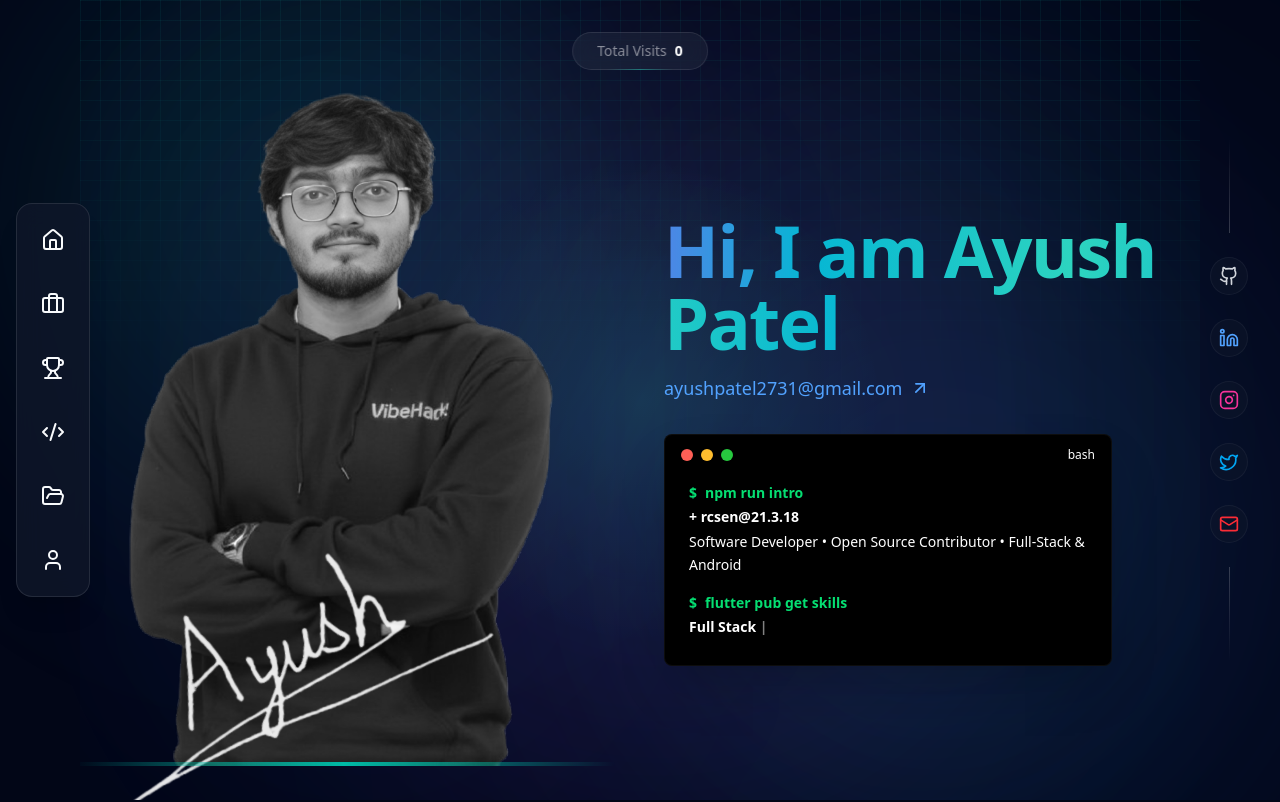
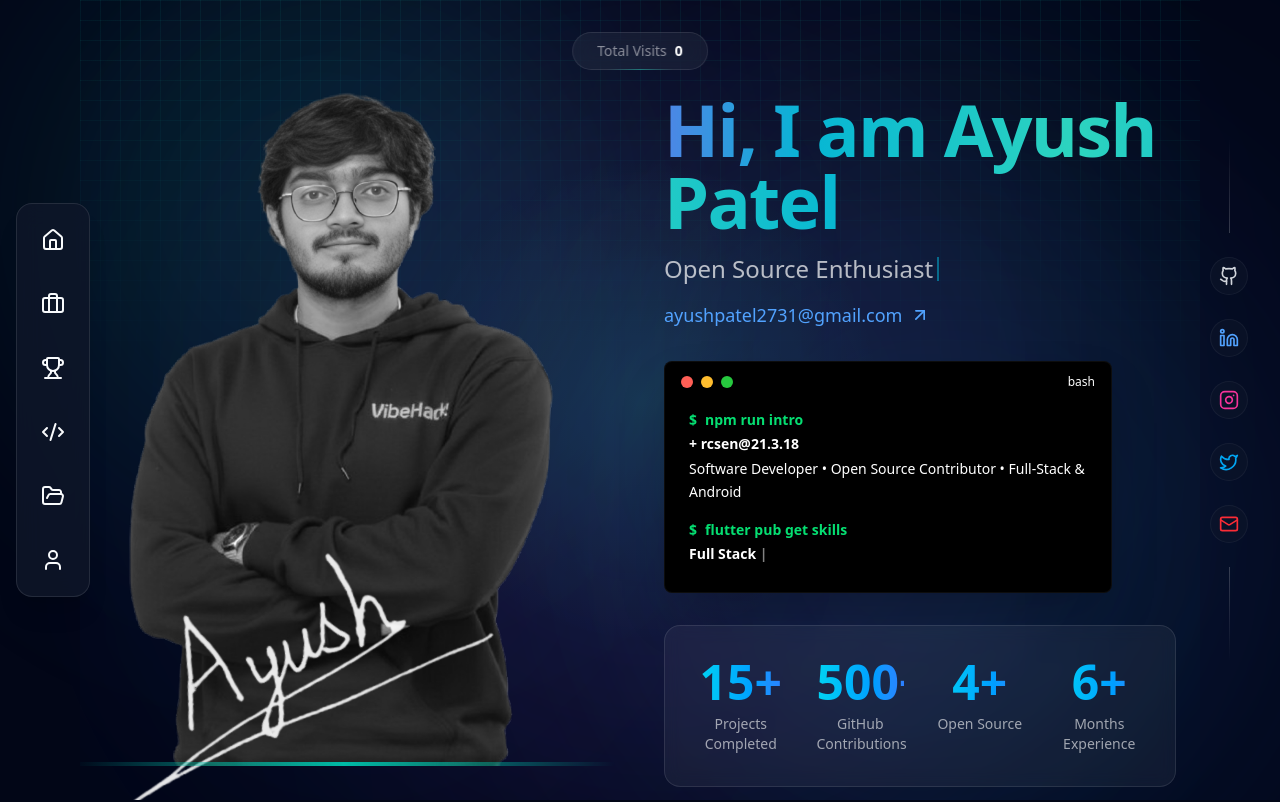
Before and after one commit to Ayush-Patel-56/Portfolio-Profile, a Next.js app: page / in a window 1280 px wide. Shown: the top 802 px of the page. Built offline with nearby package versions, Linux system fonts and the light colour scheme; no server answers.

Commit message:
Add extraordinary features: Typing animation, Animated Stats, Scroll to Top, and Page Transitions

```diff
--- a/app/page.tsx
+++ b/app/page.tsx
@@ -9,6 +9,8 @@ import Sidebar from "@/components/Sidebar";
 import SocialLinks from "@/components/SocialLinks";
 import BackgroundEffects from "@/components/BackgroundEffects";
 import Footer from "@/components/Footer";
+import PageTransition from "@/components/PageTransition";
+import ScrollToTop from "@/components/ScrollToTop";
 
 export default function Home() {
   return (
@@ -17,6 +19,7 @@ export default function Home() {
       <Sidebar />
       <SocialLinks />
 
+      <PageTransition>
         <div className="pl-20 pr-20 relative z-20"> {/* Add padding to account for fixed sidebars */}
           <Hero />
           <About />
@@ -28,6 +31,8 @@ export default function Home() {
         </div>
 
         <Footer />
+        <ScrollToTop />
+      </PageTransition>
 
       {/* Background radial gradient spotlight following mouse could be added here */}
     </main>
--- /dev/null
+++ b/components/AnimatedStats.tsx
@@ -0,0 +1,58 @@
+"use client";
+
+import { motion, useSpring, useTransform, useInView } from "framer-motion";
+import { useEffect, useRef } from "react";
+
+interface StatItemProps {
+    value: number;
+    label: string;
+    suffix?: string;
+    prefix?: string;
+}
+
+function StatItem({ value, label, suffix = "", prefix = "" }: StatItemProps) {
+    const ref = useRef(null);
+    const isInView = useInView(ref, { once: true, margin: "-100px" });
+    const spring = useSpring(0, { bounce: 0, duration: 2000 });
+    const display = useTransform(spring, (current) =>
+        prefix + Math.round(current).toLocaleString() + suffix
+    );
+
+    useEffect(() => {
+        if (isInView) {
+            spring.set(value);
+        }
+    }, [spring, value, isInView]);
+
+    return (
+        <motion.div
+            ref={ref}
+            initial={{ opacity: 0, y: 20 }}
+            animate={isInView ? { opacity: 1, y: 0 } : { opacity: 0, y: 20 }}
+            transition={{ duration: 0.5 }}
+            className="text-center"
+        >
+            <motion.div className="text-4xl lg:text-5xl font-bold bg-clip-text text-transparent bg-gradient-to-r from-cyan-400 to-blue-500">
+                {display}
+            </motion.div>
+            <div className="text-white/60 text-sm mt-2">{label}</div>
+        </motion.div>
+    );
+}
+
+export default function AnimatedStats() {
+    return (
+        <motion.div
+            initial={{ opacity: 0, y: 30 }}
+            whileInView={{ opacity: 1, y: 0 }}
+            viewport={{ once: true, margin: "-100px" }}
+            transition={{ duration: 0.6 }}
+            className="grid grid-cols-2 lg:grid-cols-4 gap-8 p-8 rounded-2xl bg-white/5 border border-white/10 backdrop-blur-sm"
+        >
+            <StatItem value={15} label="Projects Completed" suffix="+" />
+            <StatItem value={500} label="GitHub Contributions" suffix="+" />
+            <StatItem value={4} label="Open Source" suffix="+" />
+            <StatItem value={6} label="Months Experience" suffix="+" />
+        </motion.div>
+    );
+}
--- a/components/Hero.tsx
+++ b/components/Hero.tsx
@@ -4,6 +4,8 @@ import { motion, useSpring, useTransform } from "framer-motion";
 import { ArrowUpRight } from "lucide-react";
 import Image from "next/image";
 import CodeCard from "./CodeCard";
+import TypingAnimation from "./TypingAnimation";
+import AnimatedStats from "./AnimatedStats";
 import { useEffect, useState } from "react";
 
 function AnimatedCounter({ value }: { value: number }) {
@@ -118,6 +120,19 @@ export default function Hero() {
                                 <span className="animated-gradient-text">Hi, I am Ayush Patel</span>
                             </h1>
 
+                            {/* Typing Animation */}
+                            <div className="text-xl lg:text-2xl text-white/70 mt-4">
+                                <TypingAnimation
+                                    texts={[
+                                        "Software Developer",
+                                        "Open Source Enthusiast",
+                                        "Frontend Developer",
+                                        "UI/UX Designer",
+                                        "Full-Stack Developer"
+                                    ]}
+                                />
+                            </div>
+
                             <a
                                 href="mailto:ayushpatel2731@gmail.com"
                                 className="inline-flex items-center gap-2 text-blue-400 mt-4 hover:text-blue-300 transition-colors text-lg group"
@@ -128,6 +143,9 @@ export default function Hero() {
                         </motion.div>
 
                         <CodeCard />
+
+                        {/* Animated Stats */}
+                        <AnimatedStats />
                     </div>
                 </div>
             </div>
--- /dev/null
+++ b/components/PageTransition.tsx
@@ -0,0 +1,30 @@
+"use client";
+
+import { motion, AnimatePresence } from "framer-motion";
+import { usePathname } from "next/navigation";
+import { ReactNode } from "react";
+
+interface PageTransitionProps {
+    children: ReactNode;
+}
+
+export default function PageTransition({ children }: PageTransitionProps) {
+    const pathname = usePathname();
+
+    return (
+        <AnimatePresence mode="wait">
+            <motion.div
+                key={pathname}
+                initial={{ opacity: 0, y: 20 }}
+                animate={{ opacity: 1, y: 0 }}
+                exit={{ opacity: 0, y: -20 }}
+                transition={{
+                    duration: 0.5,
+                    ease: [0.22, 1, 0.36, 1]
+                }}
+            >
+                {children}
+            </motion.div>
+        </AnimatePresence>
+    );
+}
--- /dev/null
+++ b/components/ScrollToTop.tsx
@@ -0,0 +1,46 @@
+"use client";
+
+import { useState, useEffect } from "react";
+import { ArrowUp } from "lucide-react";
+import { motion, AnimatePresence } from "framer-motion";
+
+export default function ScrollToTop() {
+    const [isVisible, setIsVisible] = useState(false);
+
+    useEffect(() => {
+        const toggleVisibility = () => {
+            if (window.scrollY > 300) {
+                setIsVisible(true);
+            } else {
+                setIsVisible(false);
+            }
+        };
+
+        window.addEventListener("scroll", toggleVisibility);
+        return () => window.removeEventListener("scroll", toggleVisibility);
+    }, []);
+
+    const scrollToTop = () => {
+        window.scrollTo({
+            top: 0,
+            behavior: "smooth",
+        });
+    };
+
+    return (
+        <AnimatePresence>
+            {isVisible && (
+                <motion.button
+                    initial={{ opacity: 0, scale: 0.5 }}
+                    animate={{ opacity: 1, scale: 1 }}
+                    exit={{ opacity: 0, scale: 0.5 }}
+                    onClick={scrollToTop}
+                    className="fixed bottom-8 right-8 z-50 p-3 bg-cyan-500 hover:bg-cyan-400 text-white rounded-full shadow-lg hover:shadow-cyan-500/50 transition-all duration-300 group"
+                    aria-label="Scroll to top"
+                >
+                    <ArrowUp className="w-6 h-6 group-hover:-translate-y-1 transition-transform" />
+                </motion.button>
+            )}
+        </AnimatePresence>
+    );
+}
--- /dev/null
+++ b/components/TypingAnimation.tsx
@@ -0,0 +1,65 @@
+"use client";
+
+import { useState, useEffect } from "react";
+
+interface TypingAnimationProps {
+    texts: string[];
+    typingSpeed?: number;
+    deletingSpeed?: number;
+    pauseDuration?: number;
+}
+
+export default function TypingAnimation({
+    texts,
+    typingSpeed = 100,
+    deletingSpeed = 50,
+    pauseDuration = 2000
+}: TypingAnimationProps) {
+    const [currentTextIndex, setCurrentTextIndex] = useState(0);
+    const [currentText, setCurrentText] = useState("");
+    const [isDeleting, setIsDeleting] = useState(false);
+    const [isPaused, setIsPaused] = useState(false);
+
+    useEffect(() => {
+        const fullText = texts[currentTextIndex];
+
+        if (isPaused) {
+            const pauseTimeout = setTimeout(() => {
+                setIsPaused(false);
+                setIsDeleting(true);
+            }, pauseDuration);
+            return () => clearTimeout(pauseTimeout);
+        }
+
+        if (!isDeleting && currentText === fullText) {
+            setIsPaused(true);
+            return;
+        }
+
+        if (isDeleting && currentText === "") {
+            setIsDeleting(false);
+            setCurrentTextIndex((prev) => (prev + 1) % texts.length);
+            return;
+        }
+
+        const timeout = setTimeout(
+            () => {
+                setCurrentText((prev) =>
+                    isDeleting
+                        ? fullText.substring(0, prev.length - 1)
+                        : fullText.substring(0, prev.length + 1)
+                );
+            },
+            isDeleting ? deletingSpeed : typingSpeed
+        );
+
+        return () => clearTimeout(timeout);
+    }, [currentText, isDeleting, isPaused, currentTextIndex, texts, typingSpeed, deletingSpeed, pauseDuration]);
+
+    return (
+        <span className="inline-flex items-center">
+            {currentText}
+            <span className="ml-1 w-0.5 h-6 bg-cyan-500 animate-pulse" />
+        </span>
+    );
+}
```
Lines whose indentation alone changed are shown as unchanged.
